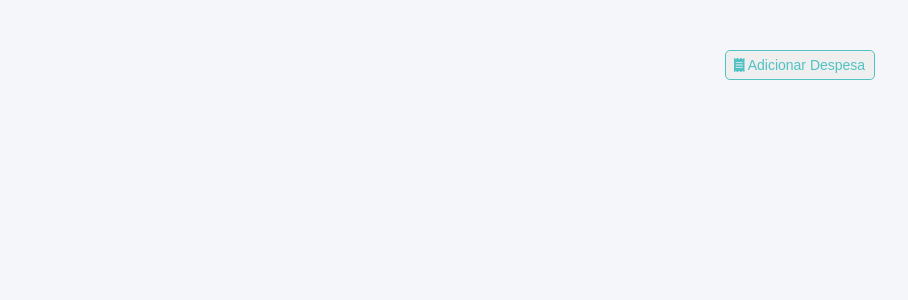
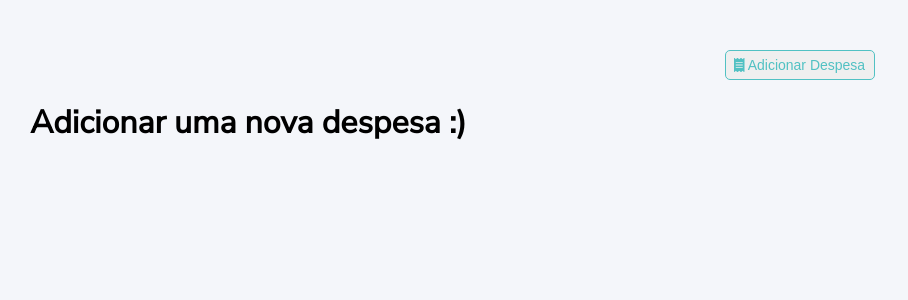
Before and after one commit to Daniel-Quirino/hotmart-challenge-front, a React (Create React App) app: page / in a window 1280 px wide. Both pictures are taken after a click on the button "Adicionar Despesa". Shown: the top 300 px of the page, without its empty margins (0-908 px from the left). Built offline with nearby package versions, Linux system fonts and the light colour scheme; no server answers.

Commit message:
feat: created component add new expenses

```diff
--- /dev/null
+++ b/src/Pages/Refund/Components/AddExpense/AddExpense.js
@@ -0,0 +1,11 @@
+import { renderFontAwesomeIcon } from '../../Components/Icons/Icons';
+
+import './AddExpense.scss';
+
+const AddExpense = (props) => {
+  return (
+    <h1> Adicionar uma nova despesa :) </h1>
+  )
+}
+
+export default AddExpense;
--- /dev/null
+++ b/src/Pages/Refund/Components/AddExpense/index.js
@@ -0,0 +1,3 @@
+import AddExpense from './AddExpense';
+
+export default AddExpense;
--- a/src/Pages/Refund/Refund.js
+++ b/src/Pages/Refund/Refund.js
@@ -3,7 +3,7 @@ import Header from './Components/Header';
 import Timeline from './Components/Timeline';
 import SideBar from './Components/SideBar';
 import Button from './Components/Button/Button';
-
+import AddExpense from './Components/AddExpense/AddExpense';
 
 import './Refund.scss';
 
@@ -22,7 +22,7 @@ const AnticipationRefund = () => {
           <div className='quick_ops__expense-button'>
             <Button addNewExpense={addNewExpense}/>
           </div>
-          {!addExpense ? <Timeline /> : <></>}
+          {!addExpense ? <Timeline /> : <AddExpense />}
         </div>
         <div className='quick_ops__side-bar' >
           <SideBar  />
```
Also changed, not shown: src/Pages/Refund/Components/AddExpense/AddExpense.scss (added).
